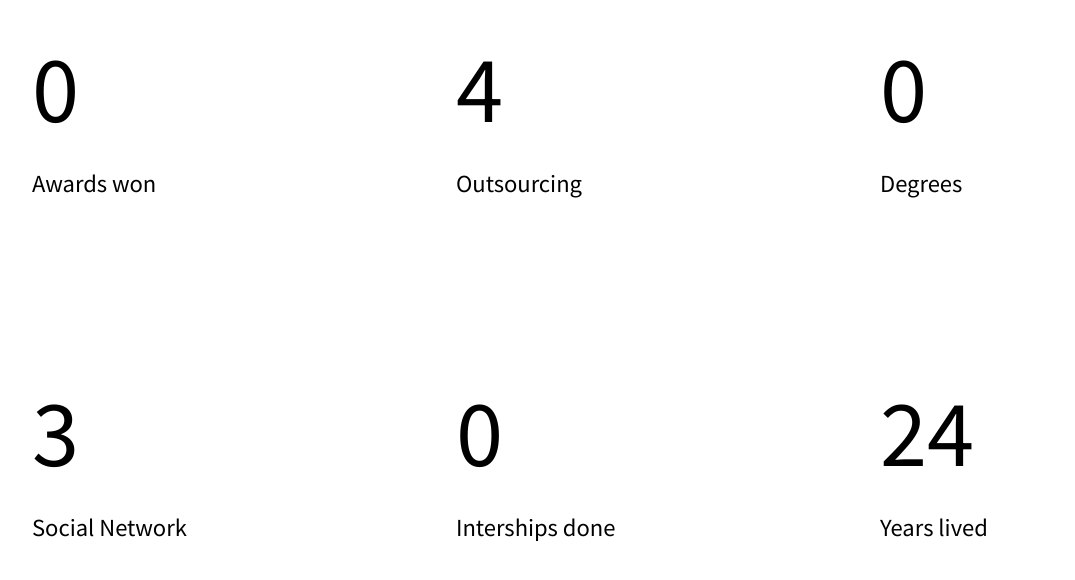
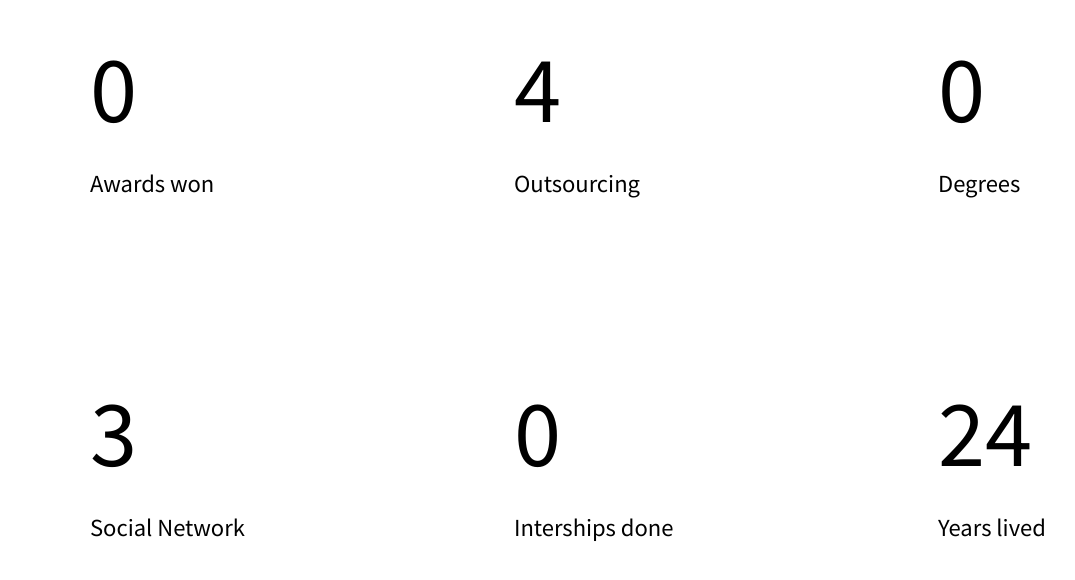
Before and after one commit to donggyushin/my-portfolio-client, a React (Create React App) app: page / in a window 1280 px wide. Shown: the part 5304-5884 px from the top of the page, without its empty margins (114-1189 px from the left). Built offline with nearby package versions, Linux system fonts and the light colour scheme.

Commit message:
move career section to the right

```diff
--- a/src/components/career/career.js
+++ b/src/components/career/career.js
@@ -9,6 +9,8 @@ const Container = styled.div`
     width:1008px;
     margin-top:300px;
     padding-bottom:300px;
+    position: relative;
+    left:58px;
 `;
 
 const Row = styled.div`
```
